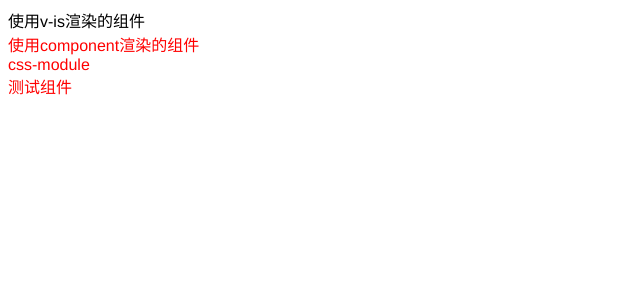
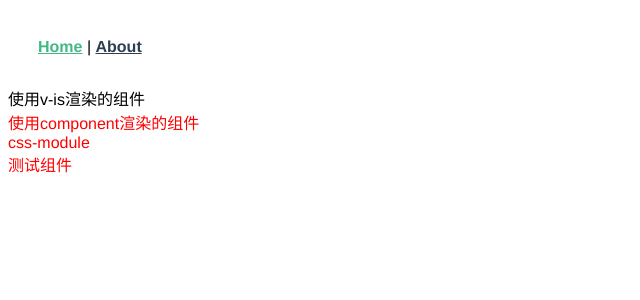
Before and after one commit to 18595439829/vue3, a Vue app: page / in a window 1280 px wide. Shown: the top 300 px of the page, without its empty margins (0-640 px from the left). Built offline with nearby package versions, Linux system fonts and the light colour scheme.

Commit message:
feat(app): 添加vue-router

```diff
--- a/package.json
+++ b/package.json
@@ -10,11 +10,12 @@
   "dependencies": {
     "core-js": "^3.6.5",
     "vue": "^3.0.0",
-    "vue-router": "^3.5.1"
+    "vue-router": "^4.0.0-0"
   },
   "devDependencies": {
     "@vue/cli-plugin-babel": "~4.5.0",
     "@vue/cli-plugin-eslint": "~4.5.0",
+    "@vue/cli-plugin-router": "^4.5.11",
     "@vue/cli-service": "~4.5.0",
     "@vue/compiler-sfc": "^3.0.0",
     "babel-eslint": "^10.1.0",
--- a/src/App.vue
+++ b/src/App.vue
@@ -1,22 +1,28 @@
 <template>
-  <IS />
+  <div id="nav">
+    <router-link to="/">Home</router-link> |
+    <router-link to="/about">About</router-link>
+  </div>
+  <router-view/>
 </template>
 
-<script>
-import IS from '@/components/Is.vue'
-
-export default {
-  name: 'App',
-  components: {
-    IS
-  }
-}
-</script>
-
-<style>
+<style lang="less">
 #app {
   font-family: Avenir, Helvetica, Arial, sans-serif;
   -webkit-font-smoothing: antialiased;
   -moz-osx-font-smoothing: grayscale;
 }
+
+#nav {
+  padding: 30px;
+
+  a {
+    font-weight: bold;
+    color: #2c3e50;
+
+    &.router-link-exact-active {
+      color: #42b983;
+    }
+  }
+}
 </style>
--- /dev/null
+++ b/src/router/index.js
@@ -0,0 +1,25 @@
+import { createRouter, createWebHistory } from 'vue-router'
+import Home from '@/views/Home.vue'
+
+const routes = [
+  {
+    path: '/',
+    name: 'Home',
+    component: Home
+  },
+  {
+    path: '/about',
+    name: 'About',
+    // route level code-splitting
+    // this generates a separate chunk (about.[hash].js) for this route
+    // which is lazy-loaded when the route is visited.
+    component: () => import(/* webpackChunkName: "about" */ '@/views/About.vue')
+  }
+]
+
+const router = createRouter({
+  history: createWebHistory(process.env.BASE_URL),
+  routes
+})
+
+export default router
--- /dev/null
+++ b/src/views/About.vue
@@ -0,0 +1,5 @@
+<template>
+  <div class="about">
+    <h1>This is an about page</h1>
+  </div>
+</template>
--- /dev/null
+++ b/src/views/Home.vue
@@ -0,0 +1,16 @@
+<template>
+  <div class="home">
+    <IS />
+  </div>
+</template>
+
+<script>
+import IS from '@/components/Is.vue'
+
+export default {
+  name: 'Home',
+  components: {
+    IS
+  }
+}
+</script>
```
Also changed, not shown: src/main.js (+5 -3 lines), 1 other file (tests, documents, lock files or other folders).
